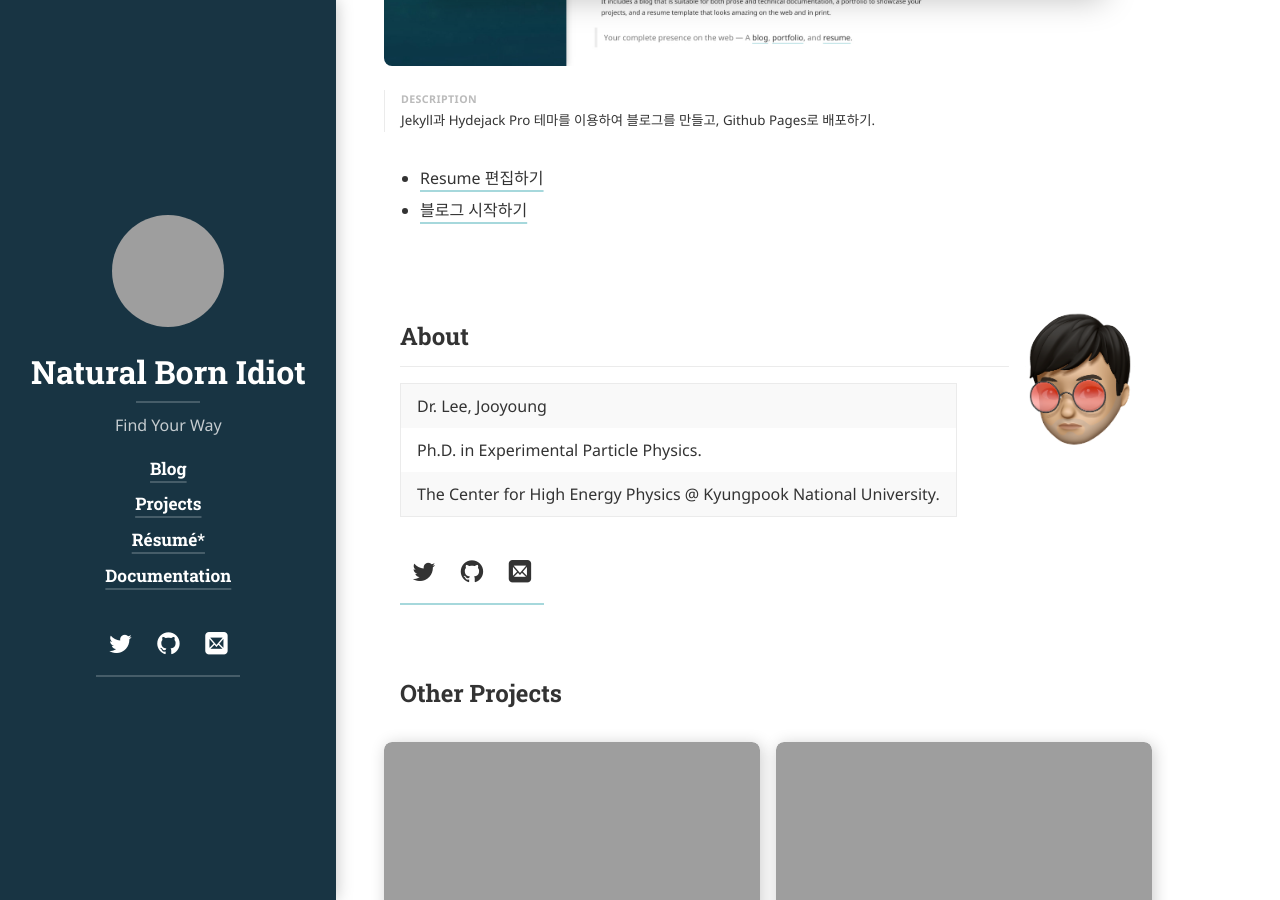
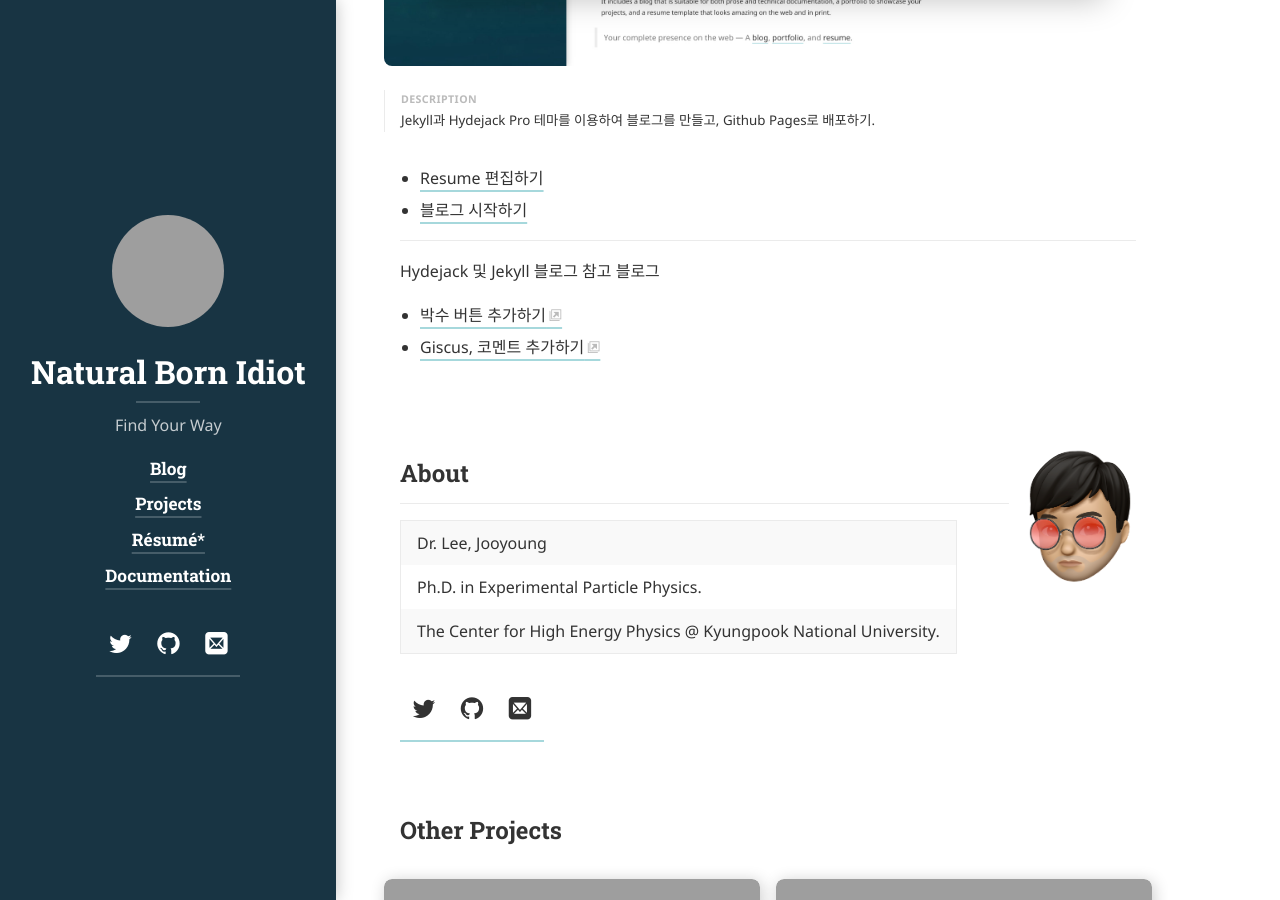
Before and after one commit to Jooyoung08/Jooyoung08.github.io, a Jekyll site: the page built from _projects/blog.md, in a window 1280 px wide and 900 px high, scrolled down 588 px. Built offline with Jekyll 4.4.1, drawn with Linux system fonts in a browser that asks for light colours; cached includes are drawn as plain includes; nearby versions of some CDN libraries; some web fonts are replaced; library files that are not in the unit come from our copies; grey boxes are pictures that could not be loaded.

Commit message:
blog project update

```diff
--- a/_projects/blog.md
+++ b/_projects/blog.md
@@ -26,3 +26,10 @@ sitemap: false
 
 [start-blog]: ../_posts/2024-03-15-how-to-start-hydejack.md
 [editresume]: ../_posts/2024-03-19-hydejack-pro-resume.md
+
+---
+
+ Hydejack 및 Jekyll 블로그 참고 블로그
+
+ * [박수 버튼 추가하기](https://lazyren.github.io/devlog/add-applause-button-for-jekyll-post.html)
+ * [Giscus, 코멘트 추가하기](https://lazyren.github.io/devlog/use-utterances-for-jekyll-comments.html)
```
